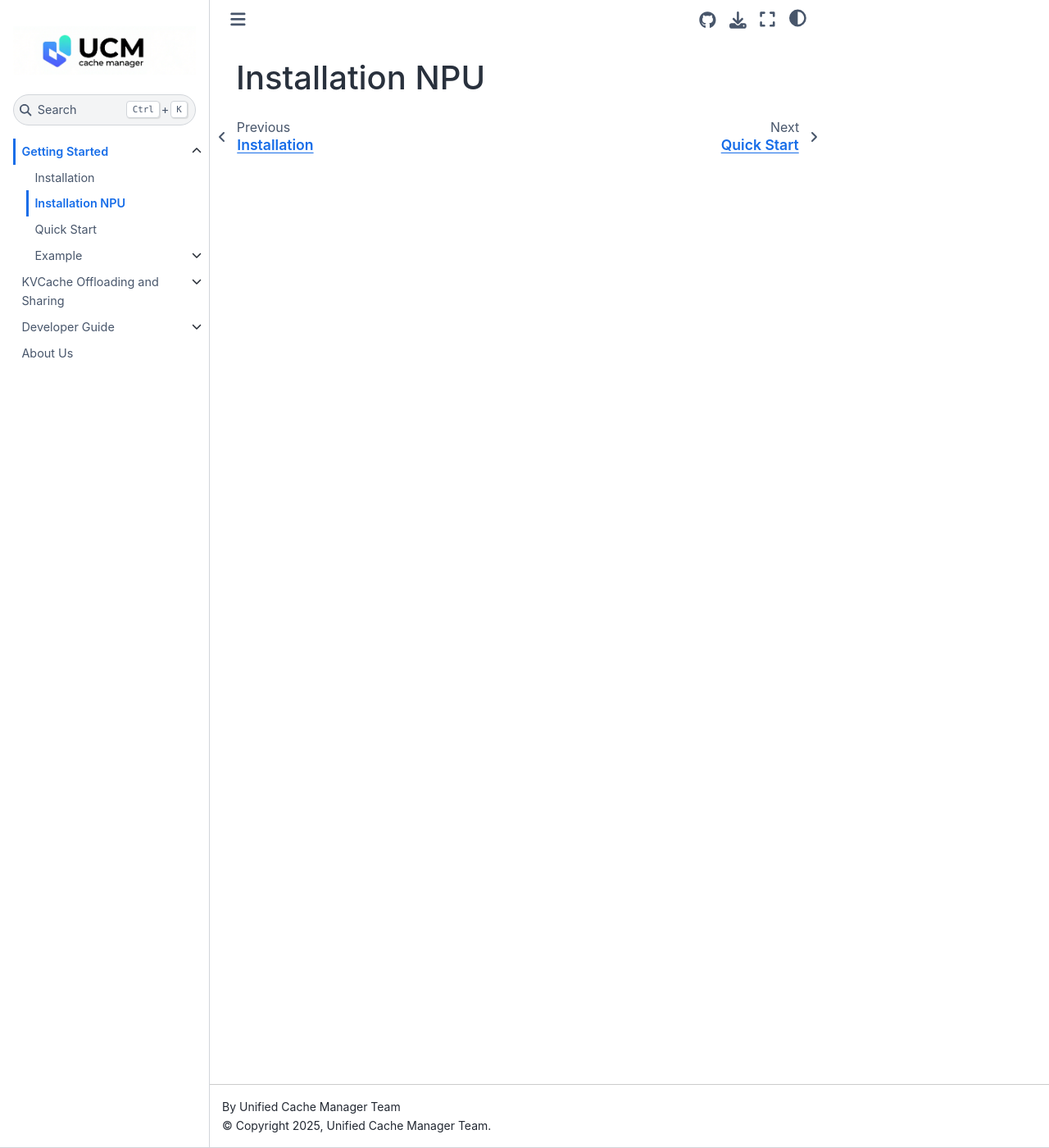
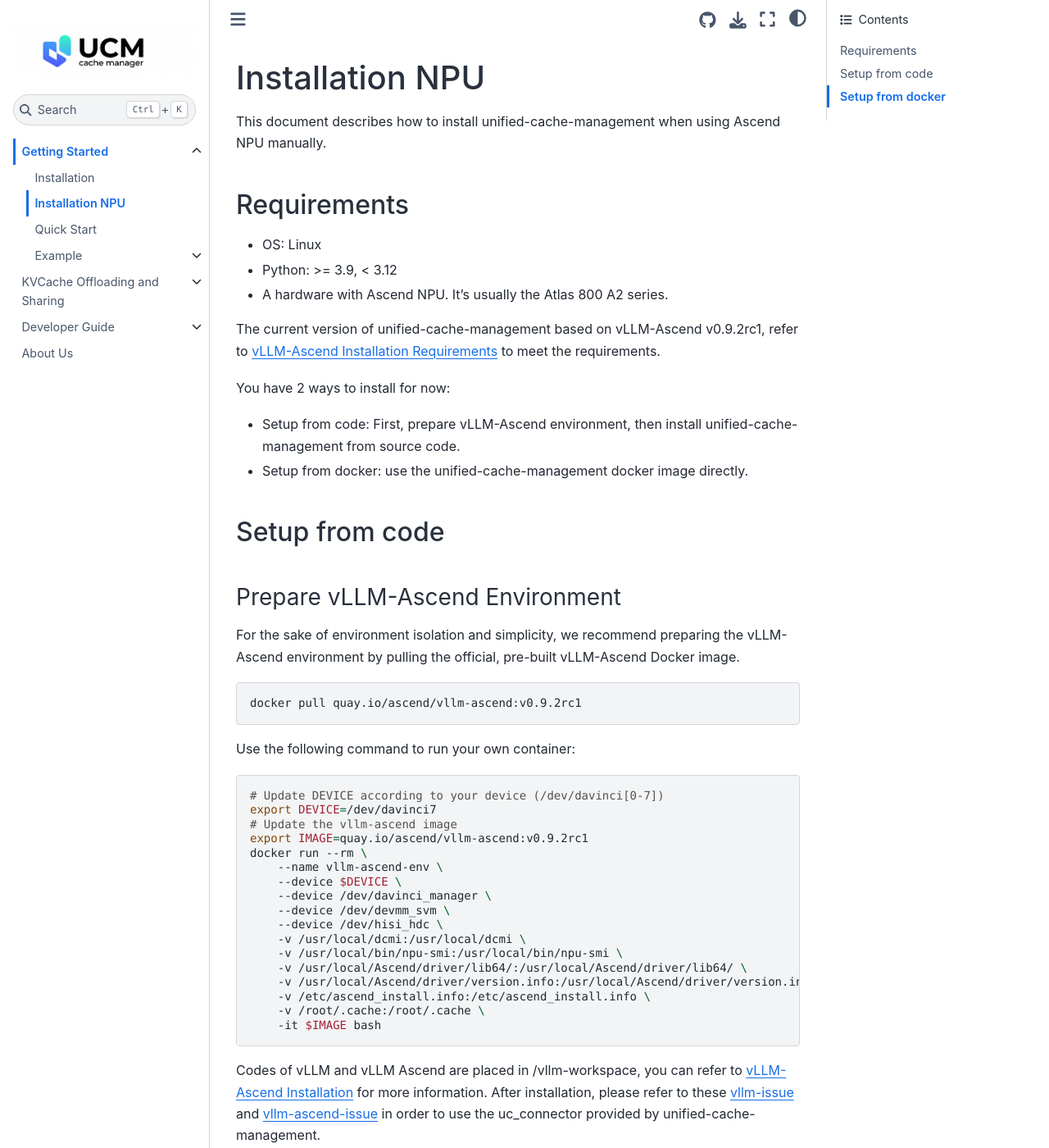
Before and after one commit to zhou-haitao/zhou-haitao.github.io, a Sphinx documentation site: the page built from docs/source/getting-started/installation_npu.md, in a window 1280 px wide and 1400 px high. Shown: the whole window at 82% size. Built offline with Sphinx 7.4.7 and the Sphinx Book theme 1.1.4, drawn with Linux system fonts in a browser that asks for light colours; some of the changed text lies outside the part shown.

Commit message:
[Doc] Installation of ucm (#17)

````diff
--- a/docs/source/getting-started/installation_npu.md
+++ b/docs/source/getting-started/installation_npu.md
@@ -1 +1,72 @@
 # Installation NPU
+This document describes how to install unified-cache-management when using Ascend NPU manually.
+
+## Requirements
+- OS: Linux
+- Python: >= 3.9, < 3.12
+- A hardware with Ascend NPU. It’s usually the Atlas 800 A2 series.
+
+The current version of unified-cache-management based on vLLM-Ascend v0.9.2rc1, refer to [vLLM-Ascend Installation Requirements](https://vllm-ascend.readthedocs.io/en/latest/installation.html#requirements) to meet the requirements.
+
+You have 2 ways to install for now:
+- Setup from code: First, prepare vLLM-Ascend environment, then install unified-cache-management from source code.
+- Setup from docker: use the unified-cache-management docker image directly.
+
+## Setup from code
+
+### Prepare vLLM-Ascend Environment
+For the sake of environment isolation and simplicity, we recommend preparing the vLLM-Ascend environment by pulling the official, pre-built vLLM-Ascend Docker image.
+```bash
+docker pull quay.io/ascend/vllm-ascend:v0.9.2rc1
+```
+Use the following command to run your own container:
+```bash
+# Update DEVICE according to your device (/dev/davinci[0-7])
+export DEVICE=/dev/davinci7
+# Update the vllm-ascend image
+export IMAGE=quay.io/ascend/vllm-ascend:v0.9.2rc1
+docker run --rm \
+    --name vllm-ascend-env \
+    --device $DEVICE \
+    --device /dev/davinci_manager \
+    --device /dev/devmm_svm \
+    --device /dev/hisi_hdc \
+    -v /usr/local/dcmi:/usr/local/dcmi \
+    -v /usr/local/bin/npu-smi:/usr/local/bin/npu-smi \
+    -v /usr/local/Ascend/driver/lib64/:/usr/local/Ascend/driver/lib64/ \
+    -v /usr/local/Ascend/driver/version.info:/usr/local/Ascend/driver/version.info \
+    -v /etc/ascend_install.info:/etc/ascend_install.info \
+    -v /root/.cache:/root/.cache \
+    -it $IMAGE bash
+```
+Codes of vLLM and vLLM Ascend are placed in /vllm-workspace, you can refer to [vLLM-Ascend Installation](https://vllm-ascend.readthedocs.io/en/latest/installation.html) for more information. After installation, please refer to these [vllm-issue](https://github.com/vllm-project/vllm/issues/21702) and [vllm-ascend-issue](https://github.com/vllm-project/vllm-ascend/issues/2057) in order to use the uc_connector provided by unified-cache-management.
+
+### Build from source code
+Follow commands below to install unified-cache-management:
+```bash
+git clone --depth 1 --branch develop https://github.com/ModelEngine-Group/unified-cache-management.git
+cd unified-cache-management
+pip install -v -e .
+cd ..
+```
+
+## Setup from docker
+Download the pre-built docker image provided. Then run your container using following command. You can add or remove Docker parameters as needed.
+```bash
+# Use `--ipc=host` to make sure the shared memory is large enough.
+docker run --rm \
+    --device $DEVICE \
+    --device /dev/davinci_manager \
+    --device /dev/devmm_svm \
+    --device /dev/hisi_hdc \
+    -v /usr/local/dcmi:/usr/local/dcmi \
+    -v /usr/local/bin/npu-smi:/usr/local/bin/npu-smi \
+    -v /usr/local/Ascend/driver/lib64/:/usr/local/Ascend/driver/lib64/ \
+    -v /usr/local/Ascend/driver/version.info:/usr/local/Ascend/driver/version.info \
+    -v /etc/ascend_install.info:/etc/ascend_install.info \
+    -v /root/.cache:/root/.cache \
+    -v <path_to_your_models>:/app/model \
+    -v <path_to_your_storage>:/app/storage \
+    --name <name_of_your_container> \
+    -it <image_id> bash
+```
````
Also changed, not shown: docs/source/getting-started/installation.md (+55 -0 lines).
